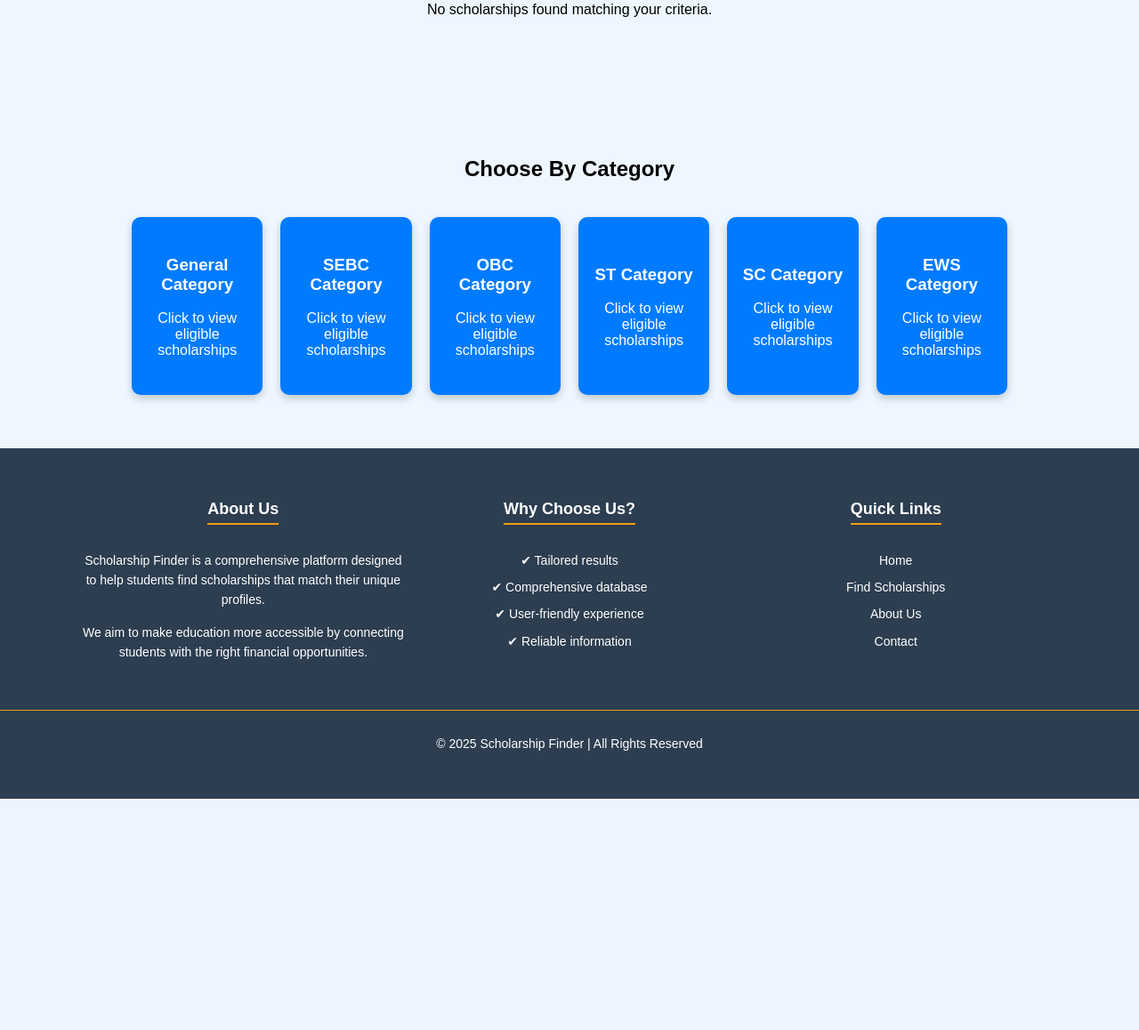
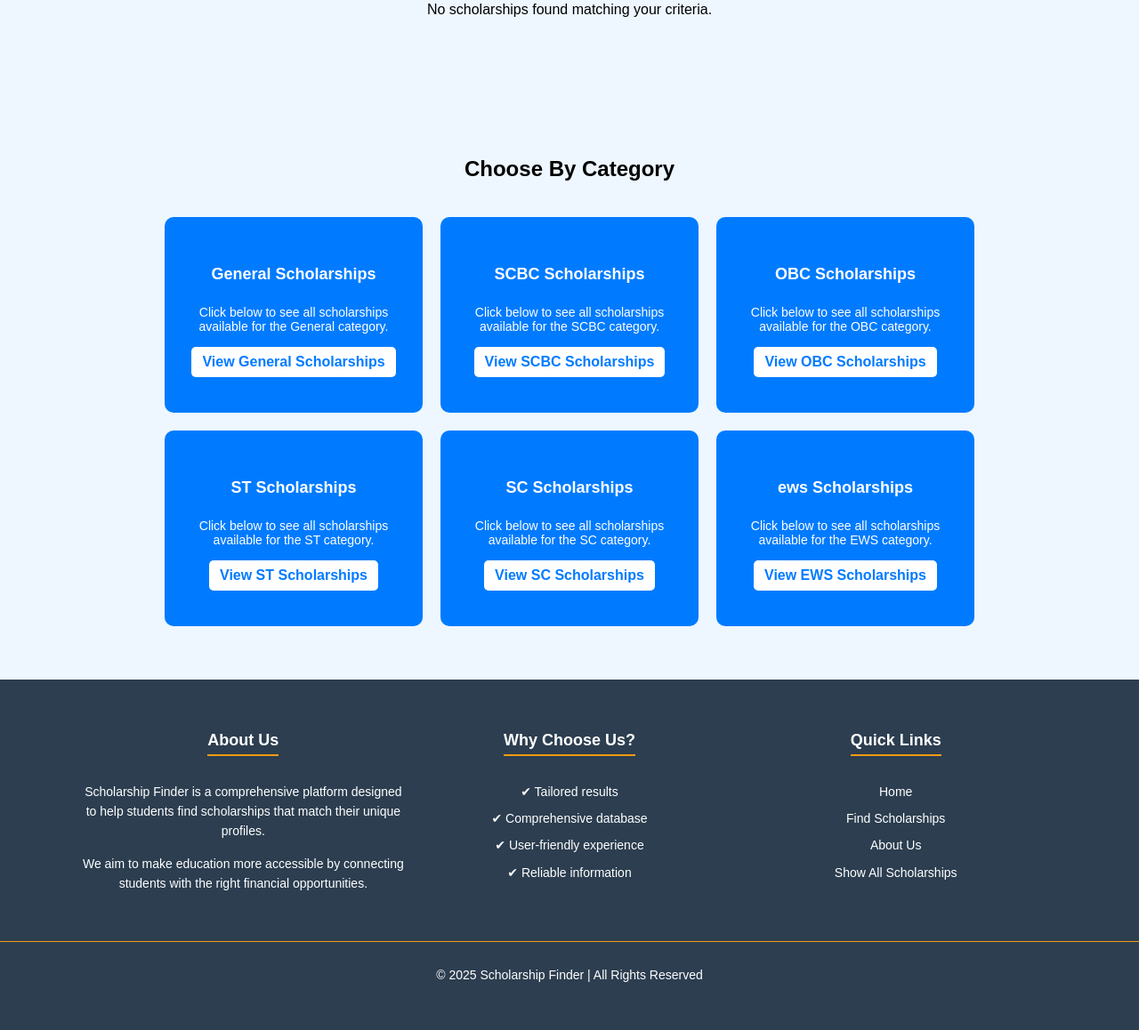
Before and after one commit to ShraddhaP0501/ScholarshipFinder, a Flask app: page / in a window 1280 px wide. Shown: the part 938-2096 px from the top of the page at 89% size. Before the commit the page ends 1836 px from the top, so only its background shows below. Run offline with Flask 3, Linux system fonts and the light colour scheme.

Commit message:
Category Wise Button Working

```diff
--- a/app.py
+++ b/app.py
@@ -19,7 +19,7 @@ def home():
     return render_template("home.html")
 
 
-@app.route("/find", methods=["POST"])
+@app.route("/find", methods=["POST", "GET"])
 def findscholarship():
     try:
         category = request.form.get("category")
@@ -62,6 +62,115 @@ def allscholarships():
         print("Error fetching all scholarships:", e)
         return "Error: Unable to retrieve data."
 
+    # Route to display OBC scholarships
+
+
+@app.route("/general-scholarships")
+def general_scholarships():
+    try:
+        conn = getdatabase()
+        cursor = conn.cursor()
+        cursor.execute(
+            "SELECT DISTINCT ScholarshipName, Details, Eligibility FROM scholarships WHERE category = 'general'"
+        )
+        scholarships = cursor.fetchall()
+        cursor.close()
+        conn.close()
+        return render_template("general_scholarship.html", scholarships=scholarships)
+    except Exception as e:
+        print(e)
+        return "Error fetching General scholarships"
+
+
+# Route to display SEBC scholarships
+@app.route("/scbc-scholarships")
+def scbc_scholarships():
+    try:
+        conn = getdatabase()
+        cursor = conn.cursor()
+        cursor.execute(
+            "SELECT DISTINCT ScholarshipName, Details, Eligibility FROM scholarships WHERE category = 'scbc'"
+        )
+        scholarships = cursor.fetchall()
+        cursor.close()
+        conn.close()
+        return render_template("scbc_scholarship.html", scholarships=scholarships)
+    except Exception as e:
+        print(e)
+        return "Error fetching SEBC scholarships"
+
+
+# Route to display OBC scholarships
+@app.route("/obc-scholarships")
+def obc_scholarships():
+    try:
+        conn = getdatabase()
+        cursor = conn.cursor()
+        cursor.execute(
+            "SELECT DISTINCT ScholarshipName, Details, Eligibility FROM scholarships WHERE category = 'OBC'"
+        )
+        scholarships = cursor.fetchall()
+        cursor.close()
+        conn.close()
+        return render_template("obc_scholarship.html", scholarships=scholarships)
+    except Exception as e:
+        print(e)
+        return "Error fetching OBC scholarships"
+
+
+# Route to display ST scholarships
+@app.route("/st-scholarships")
+def st_scholarships():
+    try:
+        conn = getdatabase()
+        cursor = conn.cursor()
+        cursor.execute(
+            "SELECT DISTINCT ScholarshipName, Details, Eligibility FROM scholarships WHERE category = 'st'"
+        )
+        scholarships = cursor.fetchall()
+        cursor.close()
+        conn.close()
+        return render_template("st_scholarship.html", scholarships=scholarships)
+    except Exception as e:
+        print(e)
+        return "Error fetching ST scholarships"
+
+
+# Route to display SC scholarships
+@app.route("/sc-scholarships")
+def sc_scholarships():
+    try:
+        conn = getdatabase()
+        cursor = conn.cursor()
+        cursor.execute(
+            "SELECT  DISTINCT ScholarshipName, Details, Eligibility FROM scholarships WHERE category = 'sc'"
+        )
+        scholarships = cursor.fetchall()
+        cursor.close()
+        conn.close()
+        return render_template("sc_scholarship.html", scholarships=scholarships)
+    except Exception as e:
+        print(e)
+        return "Error fetching SC scholarships"
+
+
+# Route to display EWS scholarships
+@app.route("/ews-scholarships")
+def ews_scholarships():
+    try:
+        conn = getdatabase()
+        cursor = conn.cursor()
+        cursor.execute(
+            "SELECT DISTINCT ScholarshipName, Details, Eligibility FROM scholarships WHERE category = 'ews'"
+        )
+        scholarships = cursor.fetchall()
+        cursor.close()
+        conn.close()
+        return render_template("ews_scholarship.html", scholarships=scholarships)
+    except Exception as e:
+        print(e)
+        return "Error fetching EWS scholarships"
+
 
 @app.errorhandler(404)
 def page_not_found(e):
--- a/static/style.css
+++ b/static/style.css
@@ -121,33 +121,54 @@ td {
 .scholarship-container {
     display: flex;
     justify-content: center;
+    /* Center boxes horizontally */
+    flex-wrap: wrap;
+    /* Allows wrapping on smaller screens */
     gap: 20px;
-    /* Space between squares */
+    /* Space between boxes */
     padding: 20px;
 }
 
 .scholarship-box {
-    width: 200px;
-    height: 200px;
-    background: #007bff;
+    background-color: #007BFF;
     color: white;
+    padding: 20px;
+    width: 250px;
+    /* Fixed width */
+    height: 180px;
+    /* Fixed height */
+    border-radius: 10px;
     text-align: center;
-    text-decoration: none;
     display: flex;
+    flex-direction: column;
     align-items: center;
     justify-content: center;
-    border-radius: 10px;
-    box-shadow: 0 4px 10px rgba(0, 0, 0, 0.2);
-    transition: transform 0.3s, background 0.3s;
 }
 
-.scholarship-box:hover {
-    background: #0056b3;
-    transform: scale(1.05);
+.scholarship-box h2 {
+    font-size: 18px;
+    margin-bottom: 10px;
 }
 
-.scholarship-box div {
-    padding: 10px;
+.scholarship-box p {
+    font-size: 14px;
+    margin-bottom: 15px;
+}
+
+.btn {
+    display: inline-block;
+    background-color: white;
+    color: #007BFF;
+    text-decoration: none;
+    padding: 8px 12px;
+    border-radius: 5px;
+    font-weight: bold;
+    transition: 0.3s;
+}
+
+.btn:hover {
+    background-color: #0056b3;
+    color: white;
 }
 
 /* Footer Styling */
--- a/templates/base.html
+++ b/templates/base.html
@@ -52,7 +52,7 @@
                     <li><a href="#">Home</a></li>
                     <li><a href="#">Find Scholarships</a></li>
                     <li><a href="#">About Us</a></li>
-                    <li><a href="#">Contact</a></li>
+                    <li><a href="/allscholarships">Show All Scholarships</a></li>
                 </ul>
             </div>
         </div>
--- a/templates/home.html
+++ b/templates/home.html
@@ -93,42 +93,40 @@
 <section id="Categorywisescholarship">
     <h2>Choose By Category</h2>
     <div class="scholarship-container">
-        <a href="scholarships.html?category=general" class="scholarship-box">
-            <div>
-                <h3>General Category</h3>
-                <p>Click to view eligible scholarships</p>
+        <div class="scholarship-box">
+            <h2>General Scholarships</h2>
+            <p>Click below to see all scholarships available for the General category.</p>
+            <a href="{{ url_for('general_scholarships') }}" class="btn">View General Scholarships</a>
         </div>
-        </a>
-        <a href="scholarships.html?category=sebc" class="scholarship-box">
-            <div>
-                <h3>SEBC Category</h3>
-                <p>Click to view eligible scholarships</p>
+        <div class="scholarship-box">
+            <h2>SCBC Scholarships</h2>
+            <p>Click below to see all scholarships available for the SCBC category.</p>
+            <a href="{{ url_for('scbc_scholarships') }}" class="btn">View SCBC Scholarships</a>
         </div>
-        </a>
-        <a href="scholarships.html?category=obc" class="scholarship-box">
-            <div>
-                <h3>OBC Category</h3>
-                <p>Click to view eligible scholarships</p>
+        <div class="scholarship-box">
+            <h2>OBC Scholarships</h2>
+            <p>Click below to see all scholarships available for the OBC category.</p>
+            <a href="{{ url_for('obc_scholarships') }}" class="btn">View OBC Scholarships</a>
         </div>
-        </a>
-        <a href="scholarships.html?category=st" class="scholarship-box">
-            <div>
-                <h3>ST Category</h3>
-                <p>Click to view eligible scholarships</p>
+        <div class="scholarship-box">
+            <h2>ST Scholarships</h2>
+            <p>Click below to see all scholarships available for the ST category.</p>
+            <a href="{{ url_for('st_scholarships') }}" class="btn">View ST Scholarships</a>
         </div>
-        </a>
-        <a href="scholarships.html?category=sc" class="scholarship-box">
-            <div>
-                <h3>SC Category</h3>
-                <p>Click to view eligible scholarships</p>
+        <div class="scholarship-box">
+            <h2>SC Scholarships</h2>
+            <p>Click below to see all scholarships available for the SC category.</p>
+            <a href="{{ url_for('sc_scholarships') }}" class="btn">View SC Scholarships</a>
         </div>
-        </a>
-        <a href="scholarships.html?category=ews" class="scholarship-box">
-            <div>
-                <h3>EWS Category</h3>
-                <p>Click to view eligible scholarships</p>
+        <div class="scholarship-box">
+            <h2>ews Scholarships</h2>
+            <p>Click below to see all scholarships available for the EWS category.</p>
+            <a href="{{ url_for('ews_scholarships') }}" class="btn">View EWS Scholarships</a>
         </div>
-        </a>
+    </div>
+
+    <!-- Scholarships List Section (This will be dynamically updated) -->
+    <div id="scholarship-list"></div>
     </div>
 
     <!-- Scholarships List Section (This will be dynamically updated) -->
```
Also changed, not shown: templates/ews_scholarship.html (added, +31 -0 lines), templates/general_scholarship.html (added, +31 -0 lines), templates/obc_scholarship.html (added, +31 -0 lines), templates/sc_scholarship.html (added, +31 -0 lines), templates/scbc_scholarship.html (added, +31 -0 lines), templates/st_scholarship.html (added, +31 -0 lines). Lines whose indentation alone changed are shown as unchanged.
